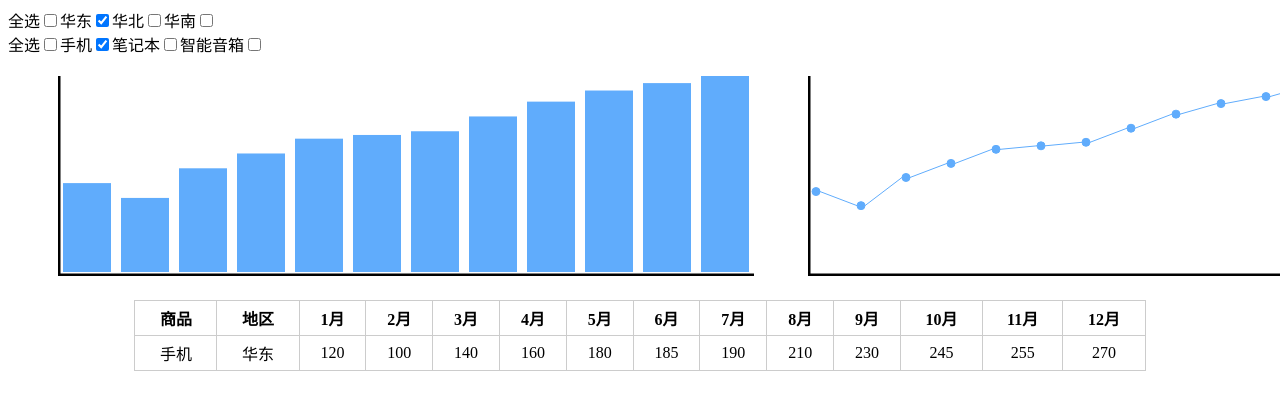
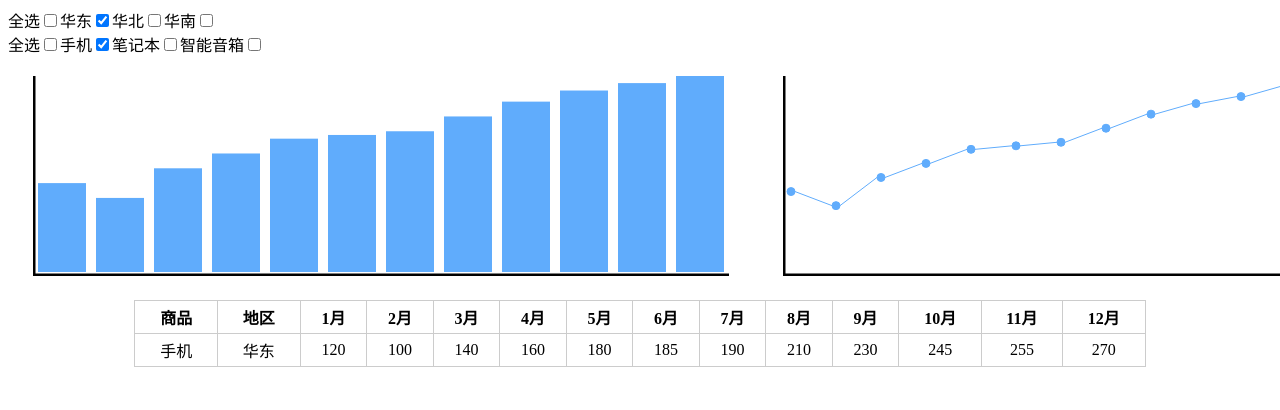
Before and after one commit to MsZhangZB/ife-2018, a plain HTML site: page base/day34-36/index.html in a window 1280 px wide. Shown: the top 410 px of the page. Drawn offline with Linux system fonts and the light colour scheme.

Commit message:
modfiy index.css

```diff
--- a/base/day34-36/css/index.css
+++ b/base/day34-36/css/index.css
@@ -8,14 +8,14 @@ td,
 th {
   border-top: 1px solid #ccc;
   border-right: 1px solid #ccc;
-  padding: 5px;
+  padding: 4px;
 }
 label {user-select: none;}
 #chart {
   width: 1349px;
 }
 #barchart {
-  margin: 20px 25px 20px 50px;
+  margin: 20px 25px 20px 25px;
   height: 300px;
 }
 #barchart line {
```
